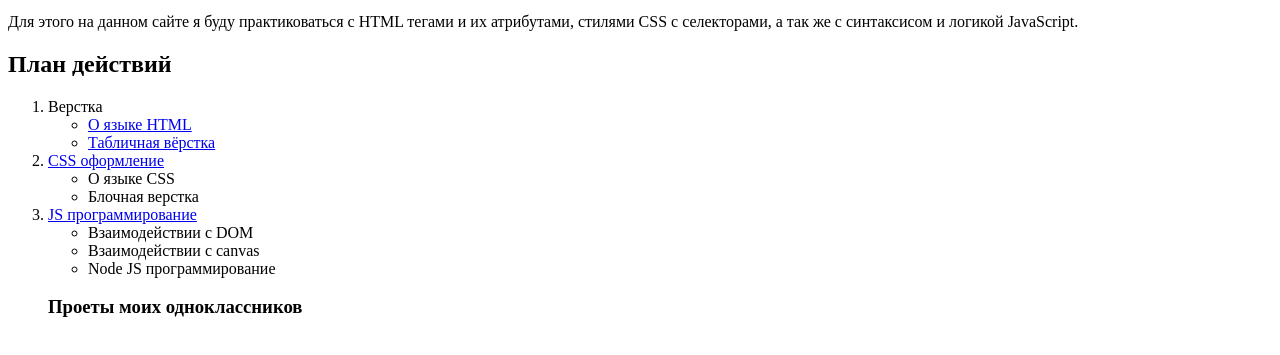
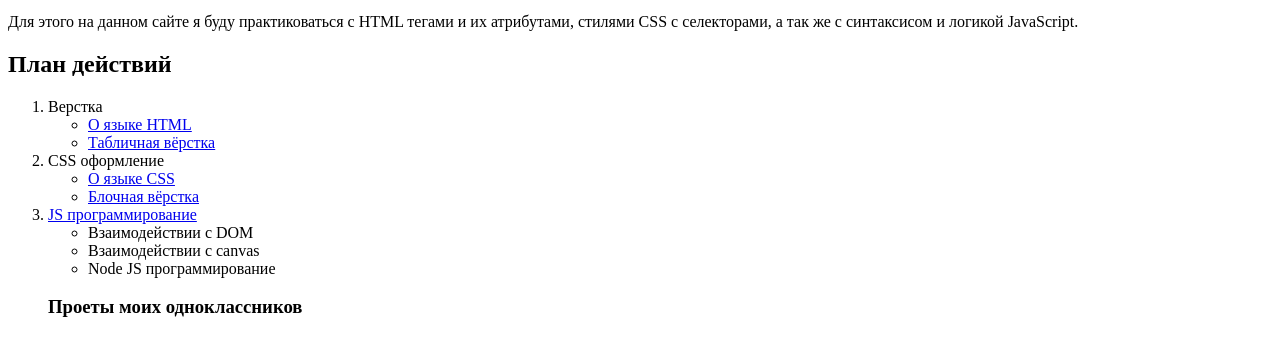
Before and after one commit to Shestopalova2111/site, a plain HTML site: page index.html in a window 1280 px wide. Shown: the part 119-474 px from the top of the page. Drawn offline with Linux system fonts and the light colour scheme.

Commit message:
Update index.html

```diff
--- a/index.html
+++ b/index.html
@@ -24,10 +24,10 @@
             <li> <a href ="1.html">О языке HTML</a> </li>
             <li> <a href ="2tabl.html">Табличная вёрстка</a></li>
         </ul>
-    <li> <a href ="css.html">CSS оформление</a></il>
+    <li> CSS оформление </il>
         <ul>
-            <li> О языке CSS</li>
-            <li> Блочная верстка </li>
+           <li><a href ="css.html"> О языке CSS </a></li>
+           <li> <a href ="blok.html"> Блочная вёрстка </a></li>
         </ul>
     <li> <a href ="3.html">JS программирование</a></il>
         <ul>
```
